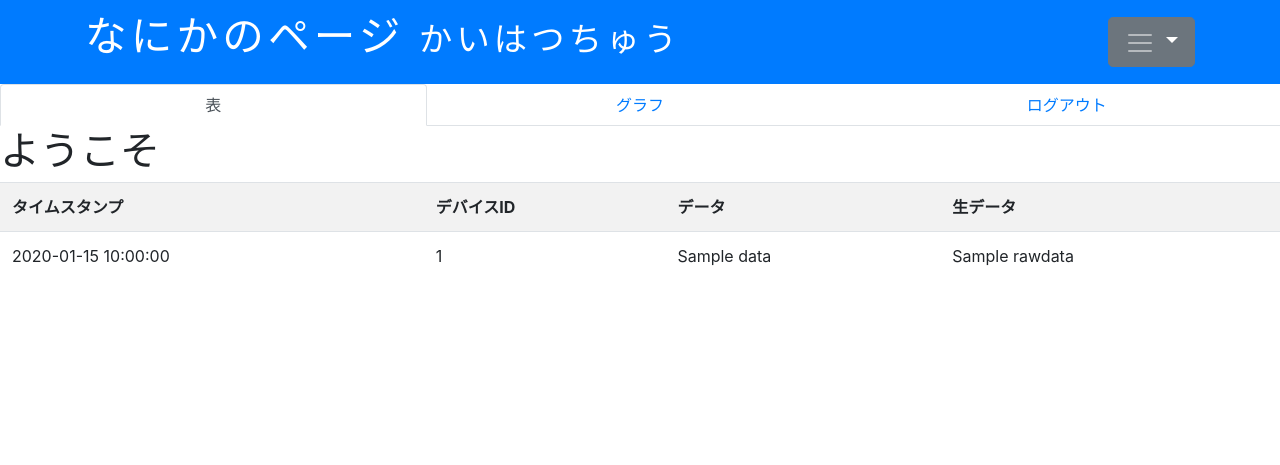
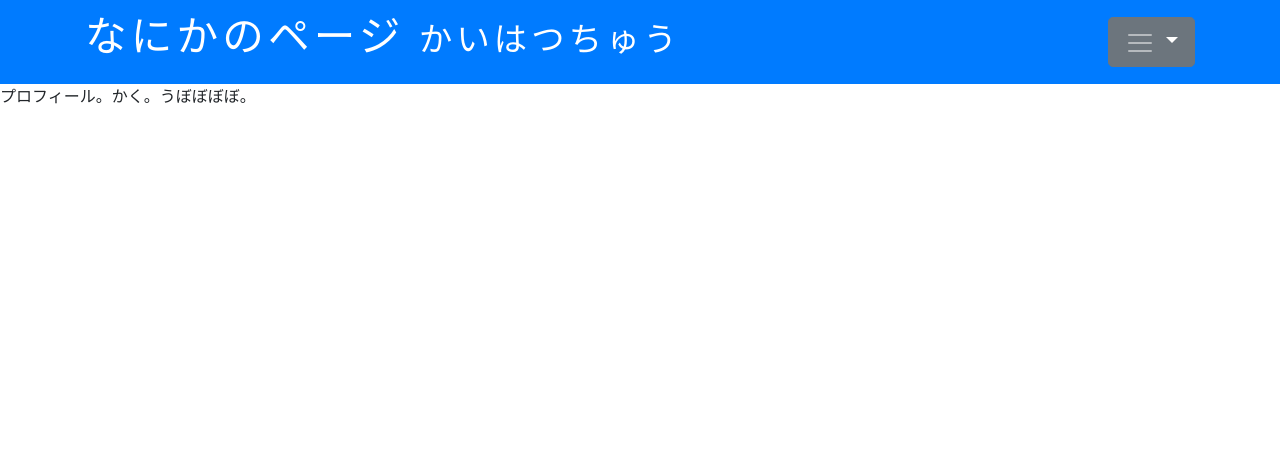
Before and after one commit to naikasann/ngrok_webhook, a Flask app: template templates/userpage/userdata.html in a window 1280 px wide. Shown: the top 465 px of the page. Run offline with Flask 2, Linux system fonts and the light colour scheme; the template is opened without the code that fills it: most values are stand-ins (such as "Sample title", 1, 10 or a date in 2020); some libraries are stand-ins or nearby versions; some web fonts are replaced.

Commit message:
:boom: プロフィールページに変更

```diff
--- a/templates/userpage/userdata.html
+++ b/templates/userpage/userdata.html
@@ -1,19 +1,8 @@
 {%- extends "layout.html" %}
 {%- block content %}
-    <header>
-      <nav>
-        <ul class="nav nav-tabs nav-justified">
-          <li class="nav-item"><a class="nav-link active" href="/userpage">表</a></li>
-          <li class="nav-item"><a class="nav-link" href="/graph">グラフ</a></li>
-          <li class="nav-item justify-content-end"><a class="nav-link" href="/">ログアウト</a></li>
-        </ul>
-      </nav>
-      <h1>ようこそ</h1>
-      <table class="table table-striped">
-        <tr><th>タイムスタンプ</th><th>デバイスID</th><th>データ</th><th>生データ</th></tr>
-      {% for data in all_data %}
-        <tr><td>{{data.timestamp}}</td><td>{{data.device_id}}</td><td>{{data.data}}</td><td>{{data.rawdata}}</td></tr>
-      {% endfor %}
-      </table>
-    </header>
+<header>
+  <p>
+    プロフィール。かく。うぼぼぼぼ。
+  </p>
+</header>
 {%- endblock %}
```
